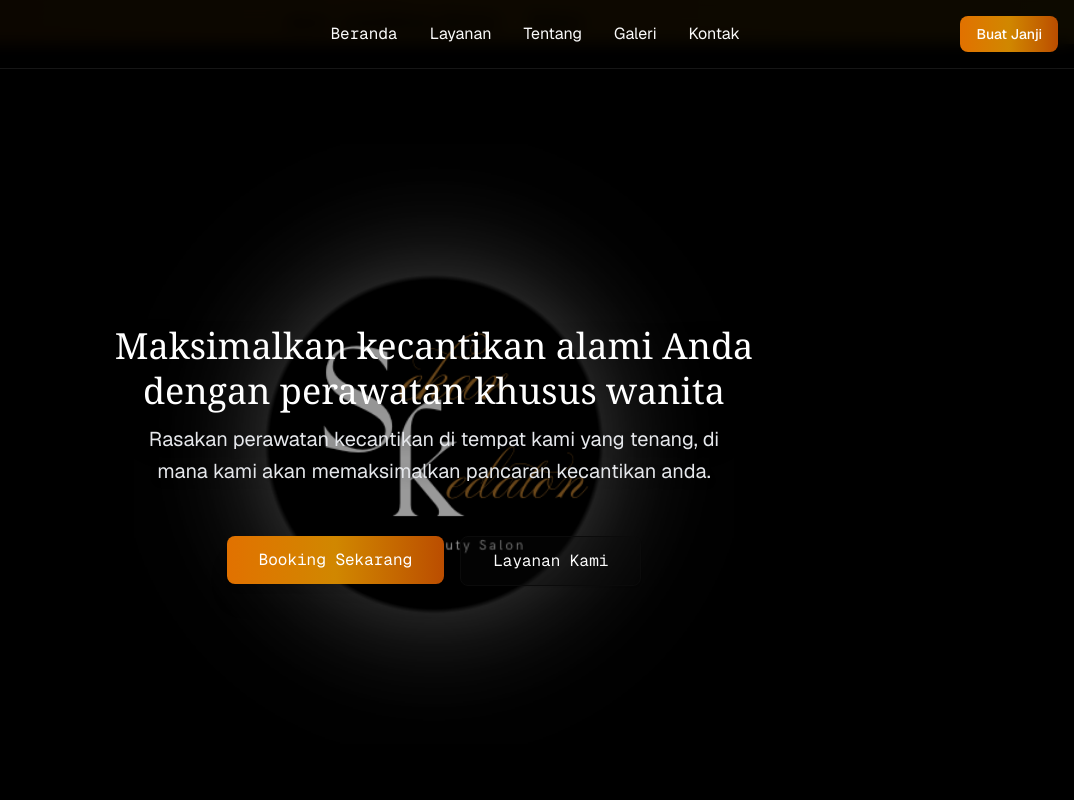
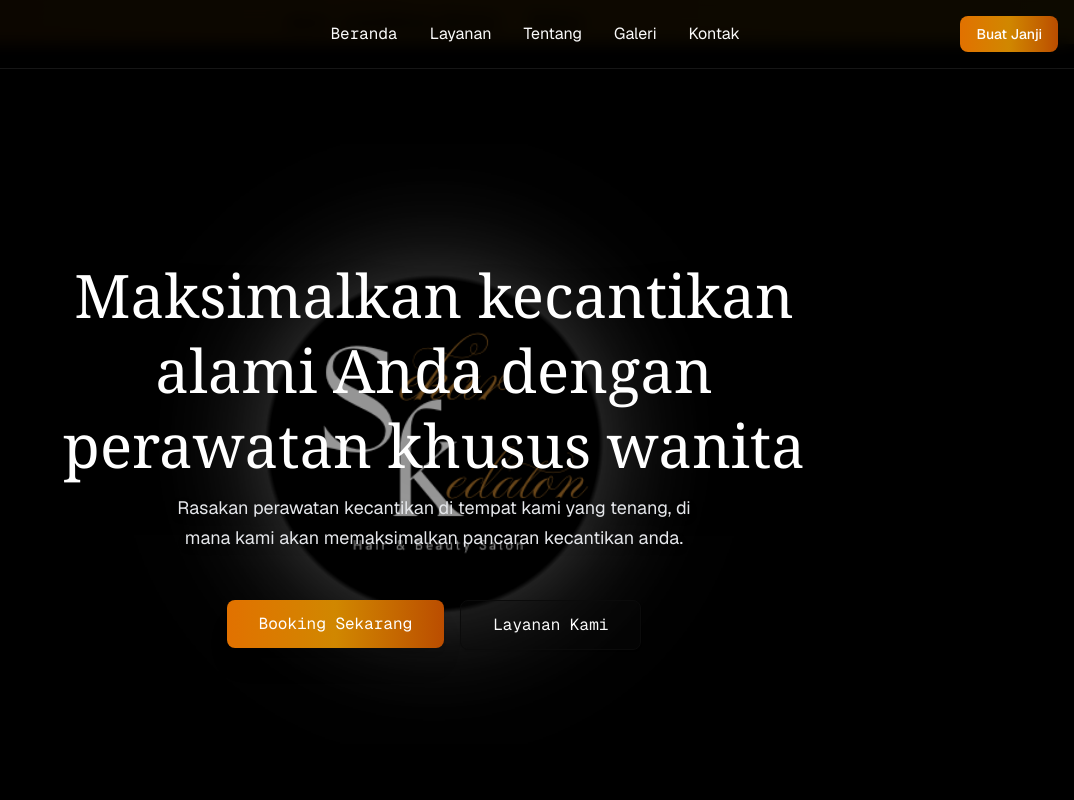
Before and after one commit to hardiferio/v0-beauty-salon-booking, a Next.js app: page / in a window 1280 px wide. Shown: the top 800 px of the page, without its empty margins (206-1280 px from the left). Built offline with nearby package versions, Linux system fonts and the light colour scheme.

Commit message:
feat: sync main changes into beauty-salon-booking
Update project files and assets from main branch.

Co-authored-by: null <48272241+hardiferio@users.noreply.github.com>

```diff
--- a/components/hero.tsx
+++ b/components/hero.tsx
@@ -18,11 +18,11 @@ export function Hero() {
 
       <div className="container mx-auto relative z-10">
         <div className="max-w-4xl mx-auto text-center">
-          <h1 className="text-5xl text-balance text-white leading-tight drop-shadow-2xl font-serif mt-0 mb-1.5 px-0 py-1 md:text-4xl">
+          <h1 className="text-5xl text-balance text-white leading-tight drop-shadow-2xl font-serif mt-0 mb-1.5 px-0 py-1 md:text-6xl">
             Maksimalkan kecantikan alami Anda dengan perawatan khusus wanita
           </h1>
 
-          <p className="text-xl text-gray-200 text-balance mb-12 leading-relaxed drop-shadow-lg md:text-xl">
+          <p className="text-xl text-gray-200 text-balance mb-12 leading-relaxed drop-shadow-lg md:text-lg">
             {
               "Rasakan perawatan kecantikan di tempat kami yang tenang, di mana kami akan memaksimalkan pancaran kecantikan anda."
             }
```
